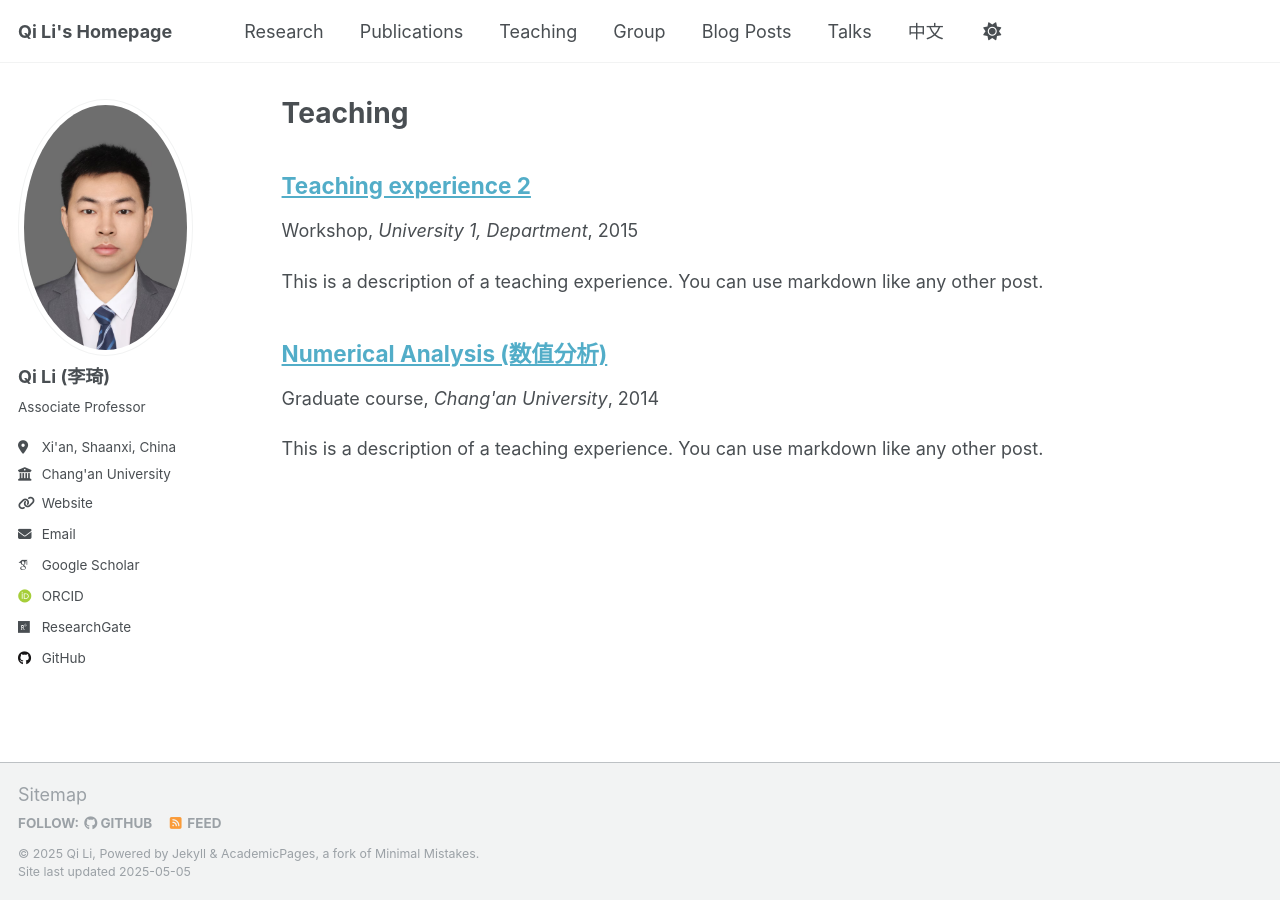
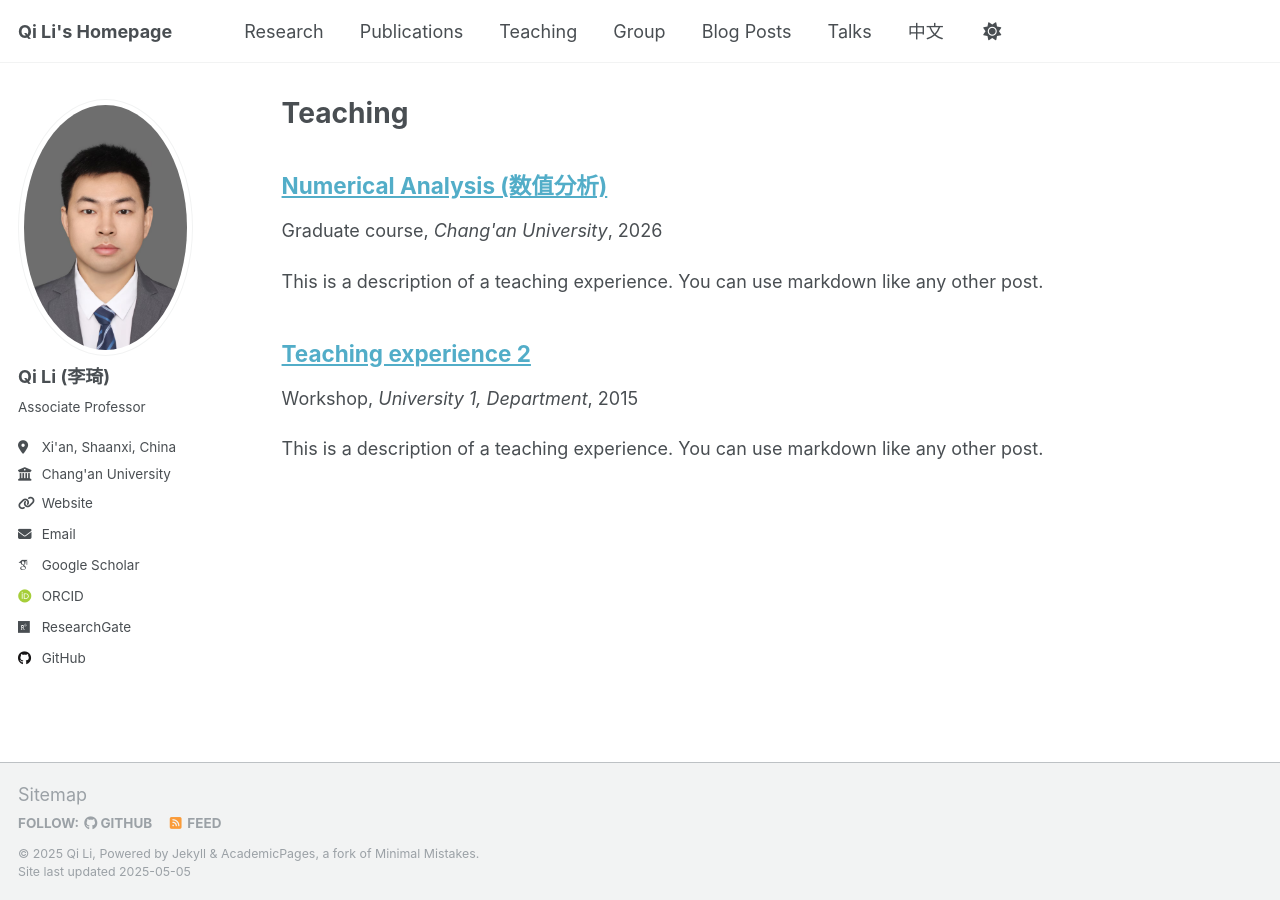
Before and after one commit to liqihao2000/liqihao2000.github.io, a Jekyll site: the page built from _pages/teaching.html, in a window 1280 px wide. Built offline with Jekyll 4.4.1, drawn with Linux system fonts in a browser that asks for light colours; some web fonts are replaced.

Commit message:
update info

```diff
--- a/_teaching/NumericalAnalysis.md
+++ b/_teaching/NumericalAnalysis.md
@@ -4,8 +4,8 @@ title: "Numerical Analysis (数值分析)"
 type: "Graduate course"
 # permalink: /teaching/2014-spring-teaching-1
 venue: "Chang'an University"
-date: 2014-01-01
-# location: "City, Country"
+date: 2026-01-01
+location: "B271"
 ---
 
 This is a description of a teaching experience. You can use markdown like any other post.
```
